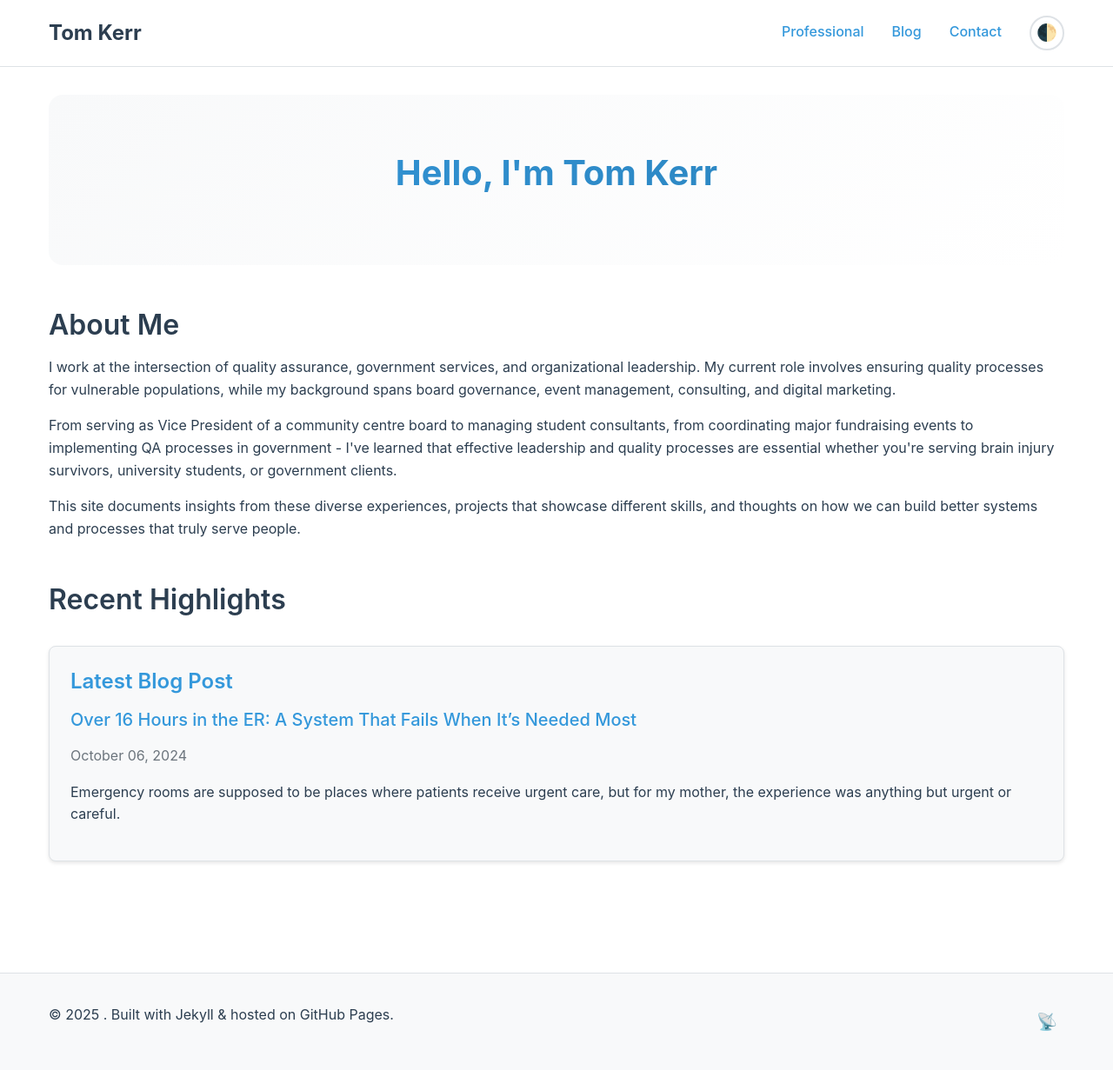
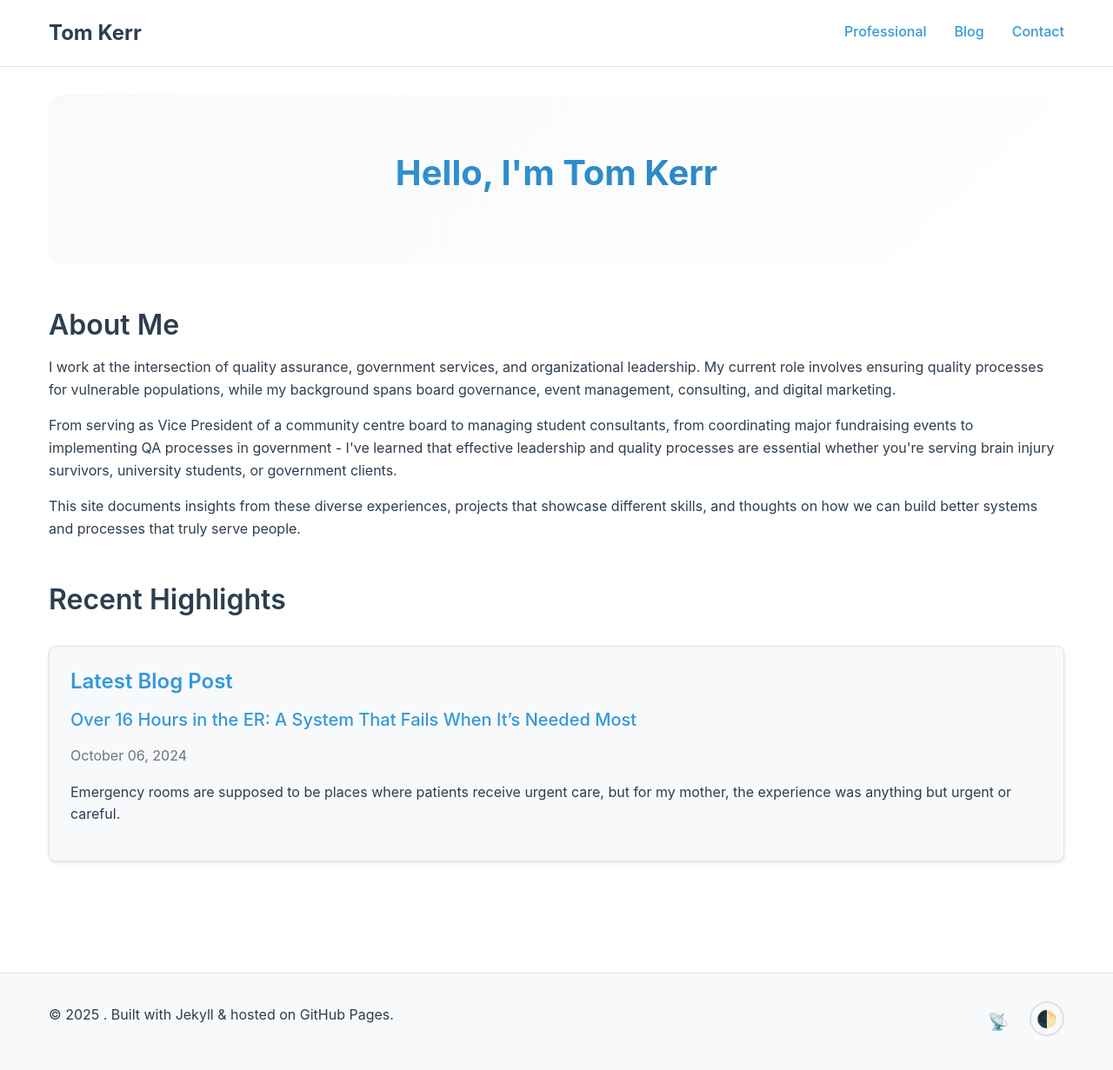
Before and after one commit to TDK250/Toms-Site, a Jekyll site: the page built from index.md, in a window 1280 px wide and 1231 px high. Shown: the whole window at 87% size. Built offline with Jekyll 4.4.1, drawn with Linux system fonts in a browser that asks for light colours.

Commit message:
Update default.html

```diff
--- a/_layouts/default.html
+++ b/_layouts/default.html
@@ -49,11 +49,6 @@
             <a href="{{ '/professional' | relative_url }}" class="nav-link">Professional</a>
             <a href="{{ '/blog' | relative_url }}" class="nav-link">Blog</a>
             <a href="{{ '/contact' | relative_url }}" class="nav-link">Contact</a>
-
-            <!-- Theme Toggle -->
-            <button class="theme-toggle" id="theme-toggle" aria-label="Toggle dark mode">
-              <span class="theme-icon">🌓</span>
-            </button>
           </div>
         </nav>
       </div>
@@ -85,6 +80,11 @@
               <a href="https://twitter.com/{{ site.social.twitter }}" aria-label="Twitter">🐦</a>
             {% endif %}
             <a href="{{ '/feed.xml' | relative_url }}" aria-label="RSS Feed">📡</a>
+
+            <!-- Theme Toggle -->
+            <button class="theme-toggle" id="theme-toggle" aria-label="Toggle dark mode">
+              <span class="theme-icon">🌓</span>
+            </button>
           </div>
         </div>
       </div>
```
